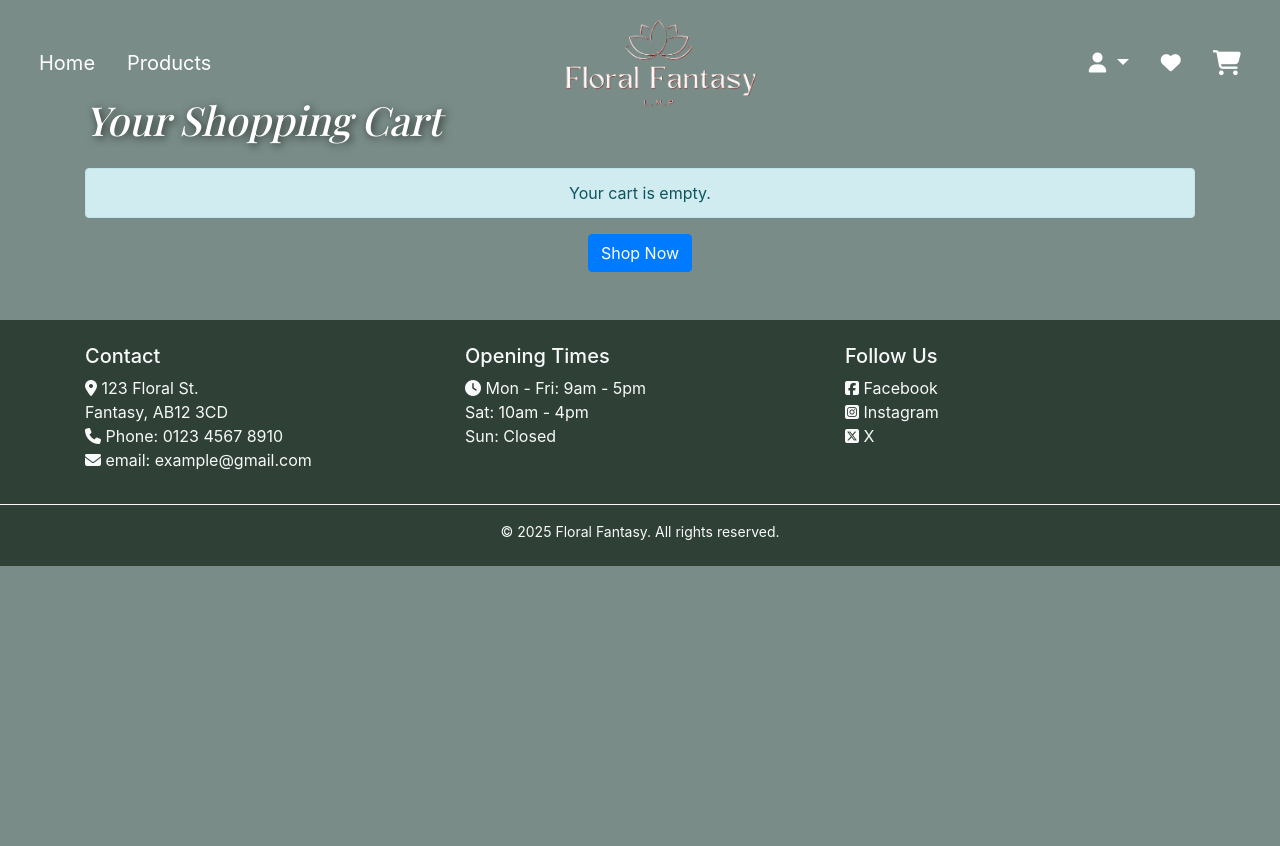
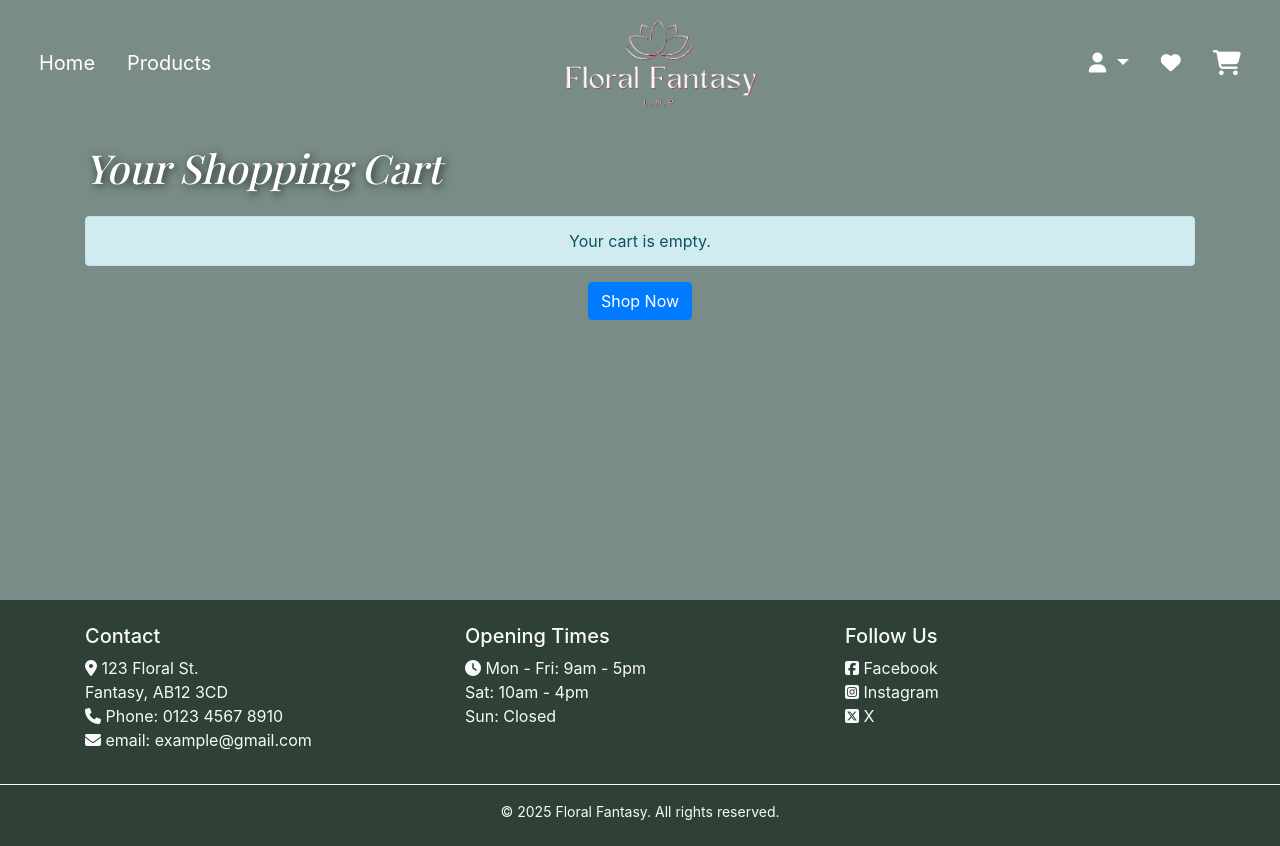
Before and after one commit to jessi25924/floral_fantasy, a Django app: template cart/templates/cart/cart.html in a window 1280 px wide. Before the commit the page ends 566 px from the top, so only its background shows below. Run offline with Django 4.2, Linux system fonts and the light colour scheme; the template is opened without the code that fills it, so the values that code supplies are empty; some libraries are stand-ins or nearby versions; some web fonts are replaced.

Commit message:
Fix:cart empty state affecting footer and delivery

```diff
--- a/cart/templates/cart/cart.html
+++ b/cart/templates/cart/cart.html
@@ -10,8 +10,9 @@
 {% endblock %}
 
 {% block content %}
-<div class="container py-5 mt-5">
-    <h1 class="mb-4">Your Shopping Cart</h1>
+<div class="cart-wrapper d-flex flex-column">
+  <div class="flex-grow-1 container py-5 mt-5">
+    <h1 class="mb-4 mt-5">Your Shopping Cart</h1>
 
     {% if cart_items %}
         <div class="table-responsive">
@@ -116,6 +117,6 @@
         Shop Now</a>
     </div>
     {% endif %}
+  </div>
 </div>
-
 {% endblock %}
--- a/cart/views.py
+++ b/cart/views.py
@@ -52,7 +52,11 @@ def view_cart(request):
             'line_total': line_total,
         })
 
-    delivery_charge = Decimal('2.99')
+    if subtotal > 0:
+        delivery_charge = Decimal('2.99')
+    else:
+        delivery_charge = Decimal('0.00')
+
     grand_total = subtotal + delivery_charge
 
     context = {
--- a/static/css/base.css
+++ b/static/css/base.css
@@ -50,6 +50,10 @@ h1 {
     line-height: 1;
 }
 
+.cart-wrapper {
+    min-height: calc(100vh - 200px);
+}
+
 /* Toast Message*/
 .message-container {
     position: fixed;
```
Also changed, not shown: products/templates/products/product_list.html (+2 -7 lines).
